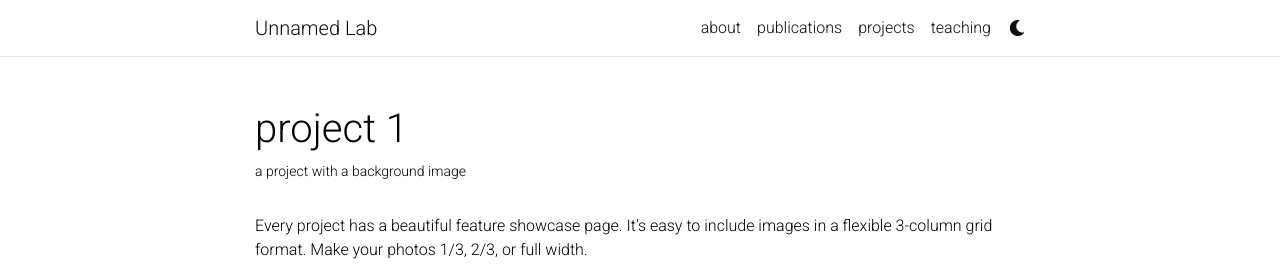
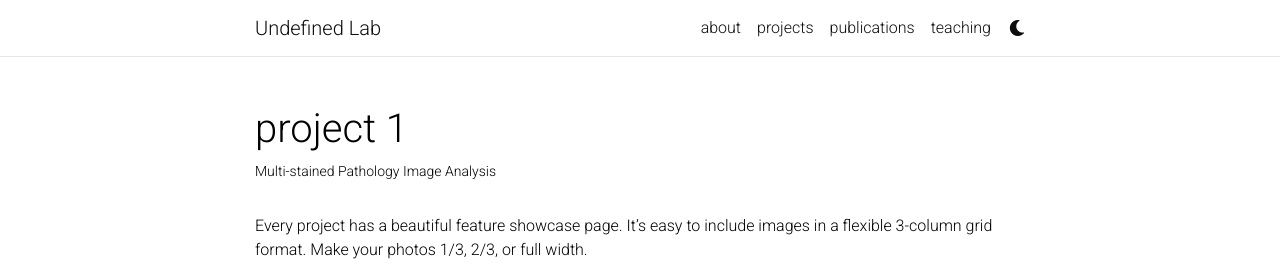
Before and after one commit to zhangxiaofan101/zhangxiaofan101.github.io, a Jekyll site: the page built from _projects/1_project.md, in a window 1280 px wide and 900 px high. Shown: the top 268 px of the window. Built offline with Jekyll 4.4.1, drawn with Linux system fonts in a browser that asks for light colours; full-size pictures stand in for the smaller copies a plugin makes; comment, search, counter and statistics services are not loaded; a style sheet for code colours, icons or effects is not loaded.

Commit message:
edit projects

```diff
--- a/_config.yml
+++ b/_config.yml
@@ -2,7 +2,7 @@
 # Site settings
 # -----------------------------------------------------------------------------
 
-title: Unnamed Lab # the website title (if blank, full name will be used instead)
+title: Undefined Lab # the website title (if blank, full name will be used instead)
 first_name: Xiaofan
 middle_name:
 last_name: Zhang
@@ -302,7 +302,7 @@
 filtered_bibtex_keywords: [abbr, abstract, arxiv, bibtex_show, html, pdf, selected, supp, blog, code, poster, slides, website, preview, altmetric]
 
 # Maximum number of authors to be shown for each publication (more authors are visible on click)
-max_author_limit: 4  # leave blank to always show all authors
+max_author_limit:  # leave blank to always show all authors
 more_authors_animation_delay: 10  # more authors are revealed on click using animation; smaller delay means faster animation
 
 
@@ -362,7 +362,7 @@
 enable_darkmode:            true   # enables switching between light/dark modes
 enable_navbar_social:       true  # enables displaying social links in the
                                    # navbar on the about page
-enable_project_categories:  true   # enables categorization of projects into
+enable_project_categories:  false   # enables categorization of projects into
                                    # multiple categories
 enable_medium_zoom:         true   # enables image zoom feature (as on medium.com)
 enable_progressbar:         true   # enables a horizontal progress bar linked to the vertical scroll position
--- a/_projects/1_project.md
+++ b/_projects/1_project.md
@@ -1,8 +1,8 @@
 ---
 layout: page
 title: project 1
-description: a project with a background image
-img: assets/img/12.jpg
+description: Multi-stained Pathology Image Analysis
+img: assets/img/path_0.png
 importance: 1
 category: work
 ---
```
Also changed, not shown: _bibliography/papers.bib (+10 -5 lines), _news/announcement_3.md (+1 -1 lines), _pages/projects.md (+1 -1 lines), _pages/publications.md (+1 -1 lines), _projects/2_project.md (+5 -3 lines), 4 other files.
